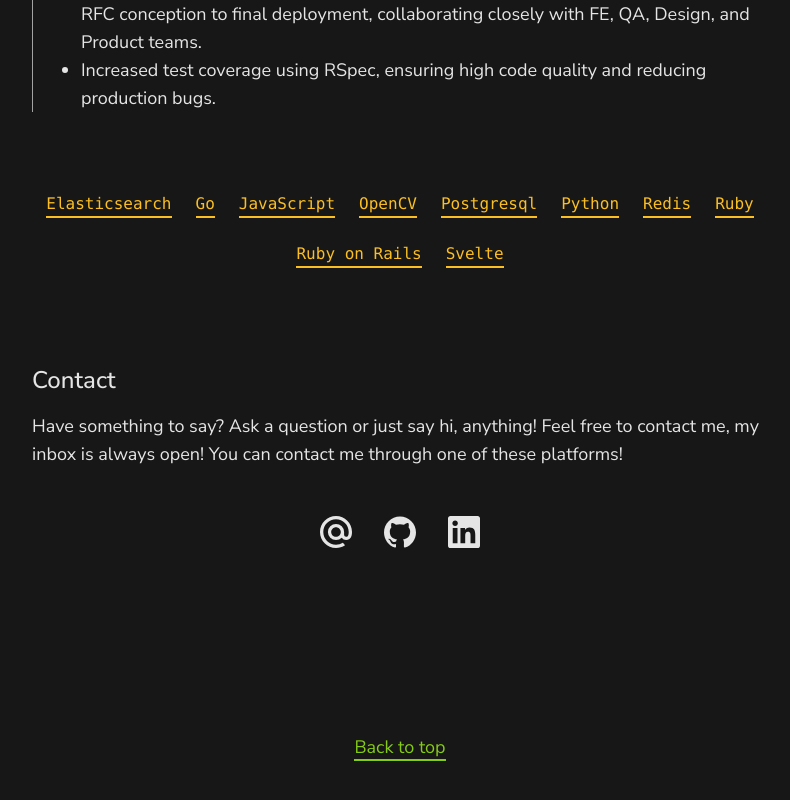
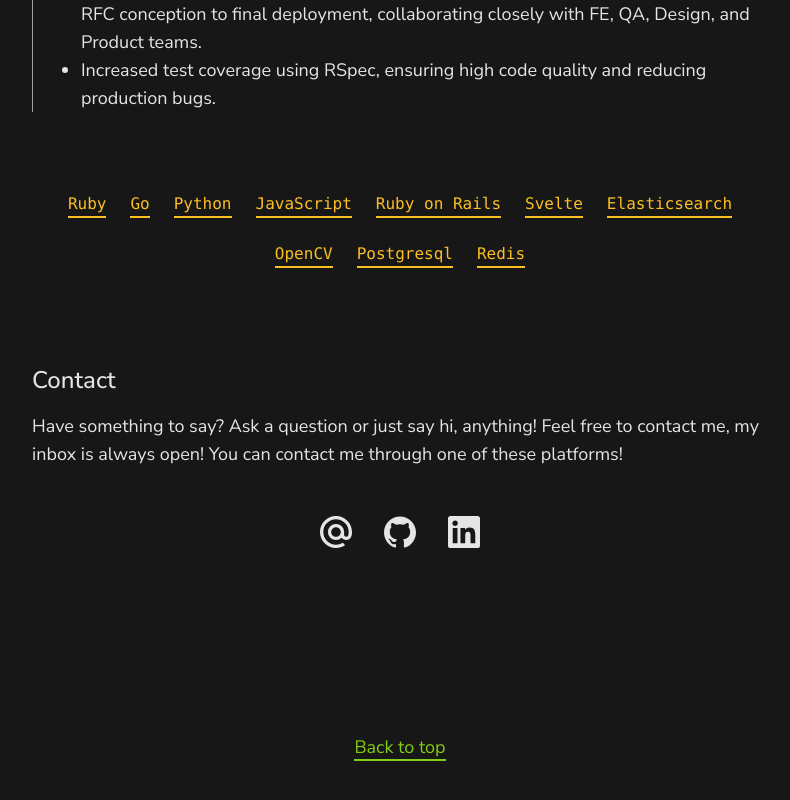
Before and after one commit to mhafidk/potfolio-blog, a SvelteKit app: page / in a window 1280 px wide. Shown: the part 2035-2835 px from the top of the page, without its empty margins (240-1030 px from the left). Built offline with nearby package versions, Linux system fonts and the light colour scheme.

Commit message:
adjust skills order

```diff
--- a/src/routes/+page.svelte
+++ b/src/routes/+page.svelte
@@ -2,16 +2,16 @@
 	import BlogCard from '$lib/components/blog-card.svelte';
 
 	const skills = [
+		'Ruby',
+		'Go',
+		'Python',
+		'JavaScript',
+		'Ruby on Rails',
+		'Svelte',
 		'Elasticsearch',
-		'Go',
-		'JavaScript',
 		'OpenCV',
 		'Postgresql',
-		'Python',
-		'Redis',
-		'Ruby',
-		'Ruby on Rails',
-		'Svelte'
+		'Redis'
 	];
 </script>
 
@@ -106,7 +106,7 @@
 	</div>
 	<div class="mt-20 flex flex-wrap justify-center gap-6 font-mono text-base text-amber-400">
 		{#each skills as skill}
-			<p class="border-b-2 border-amber-400">{skill}</p>
+			<p class="border-b-2 border-amber-400 hover:text-amber-200">{skill}</p>
 		{/each}
 	</div>
 </div>
```
